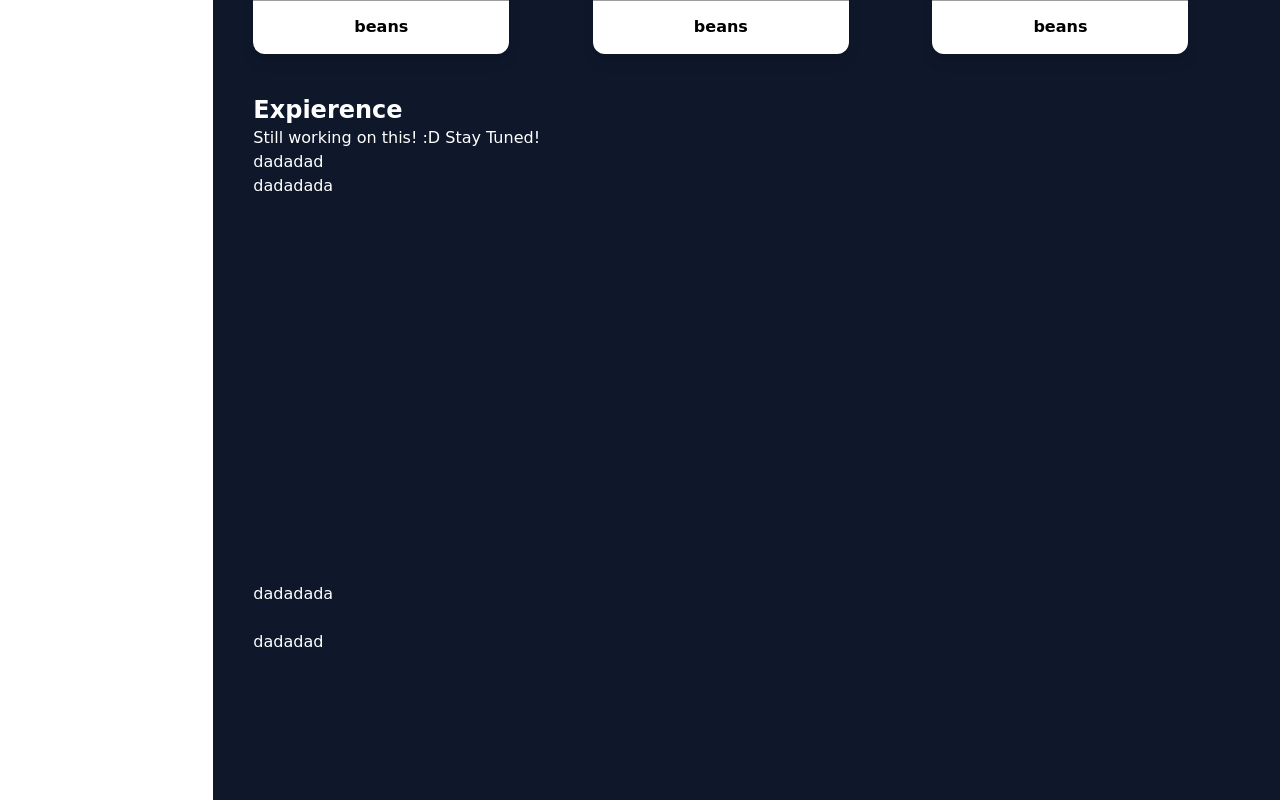
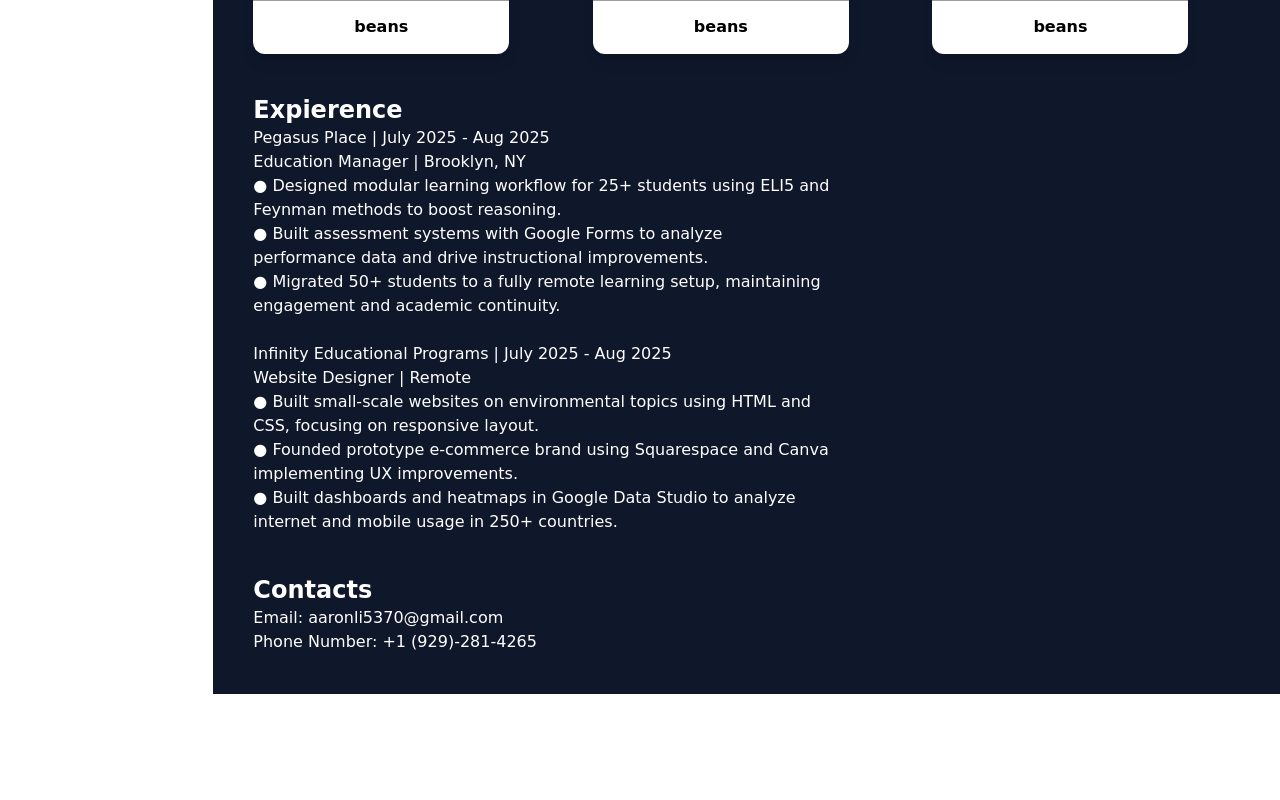
Before and after one commit to AAzurez/PersonalWebsite, a Next.js app: page / in a window 1280 px wide. Shown: the part 1660-2460 px from the top of the page. After the commit the page ends 2354 px from the top, so only its background shows below. Built offline with nearby package versions, Linux system fonts and the light colour scheme; grey boxes are pictures that could not be loaded.

Commit message:
addded some details on the expierence

```diff
--- a/app/page.tsx
+++ b/app/page.tsx
@@ -153,9 +153,21 @@ export default function Home() {
           <section id="expierence" className="mt-10 max-w-xl text-left">
             <h2 className="text-2xl font-semibold text-white">Expierence</h2>
             <p className="text-white">
-              Still working on this! :D Stay Tuned!
-              <br />dadadad<br />dadadada<br /><br /><br /><br /><br /><br /><br /><br /><br /><br /><br /><br /><br /><br /><br /><br /><br />dadadada<br /><br />dadadad<br /><br /><br /><br /><br /><br /><br /><br /><br /><br /><br /><br /><br /><br /><br /><br /><br /><br /><br /><br />
-              Zzzzz
+              Pegasus Place | July 2025 - Aug 2025
+              <br/>
+              Education Manager | Brooklyn, NY
+              <br/>
+              ● Designed modular learning workflow for 25+ students using ELI5 and Feynman methods to boost reasoning.<br/>
+              ● Built assessment systems with Google Forms to analyze performance data and drive instructional improvements.<br/>
+              ● Migrated 50+ students to a fully remote learning setup, maintaining engagement and academic continuity.<br/>
+              <br/>
+              Infinity Educational Programs | July 2025 - Aug 2025
+              <br/>
+              Website Designer | Remote
+              <br/>
+              ● Built small-scale websites on environmental topics using HTML and CSS, focusing on responsive layout.<br/>
+              ● Founded prototype e-commerce brand using Squarespace and Canva implementing UX improvements.<br/>
+              ● Built dashboards and heatmaps in Google Data Studio to analyze internet and mobile usage in 250+ countries.<br/>
             </p>
           </section>
            <section id="contact" className="mt-10 max-w-xl text-left">
```
